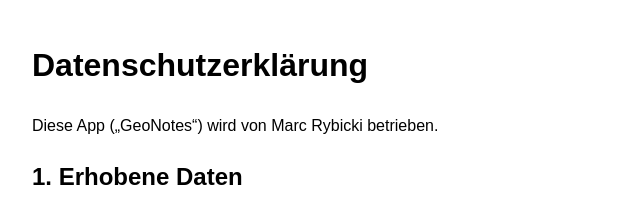
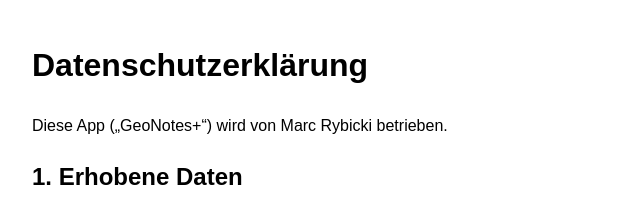
Before and after one commit to mryb-coder/geonotes-privacy, a plain HTML site: page de/index.html in a window 1280 px wide. Shown: the top 213 px of the page, 208-848 px from the left. Drawn offline with Linux system fonts and the light colour scheme.

Commit message:
Update index.html

```diff
--- a/de/index.html
+++ b/de/index.html
@@ -2,13 +2,13 @@
 <html lang="de">
 <head>
 <meta charset="UTF-8">
-<title>GeoNotes – Datenschutz</title>
+<title>GeoNotes+ – Datenschutz</title>
 </head>
 <body style="font-family: Arial; max-width: 800px; margin: 40px auto; line-height: 1.6;">
 
 <h1>Datenschutzerklärung</h1>
 
-<p>Diese App („GeoNotes“) wird von Marc Rybicki betrieben.</p>
+<p>Diese App („GeoNotes+“) wird von Marc Rybicki betrieben.</p>
 
 <h2>1. Erhobene Daten</h2>
 <p>Die App verwendet Standortdaten, um ortsbasierte Notizen anzuzeigen.</p>
```
